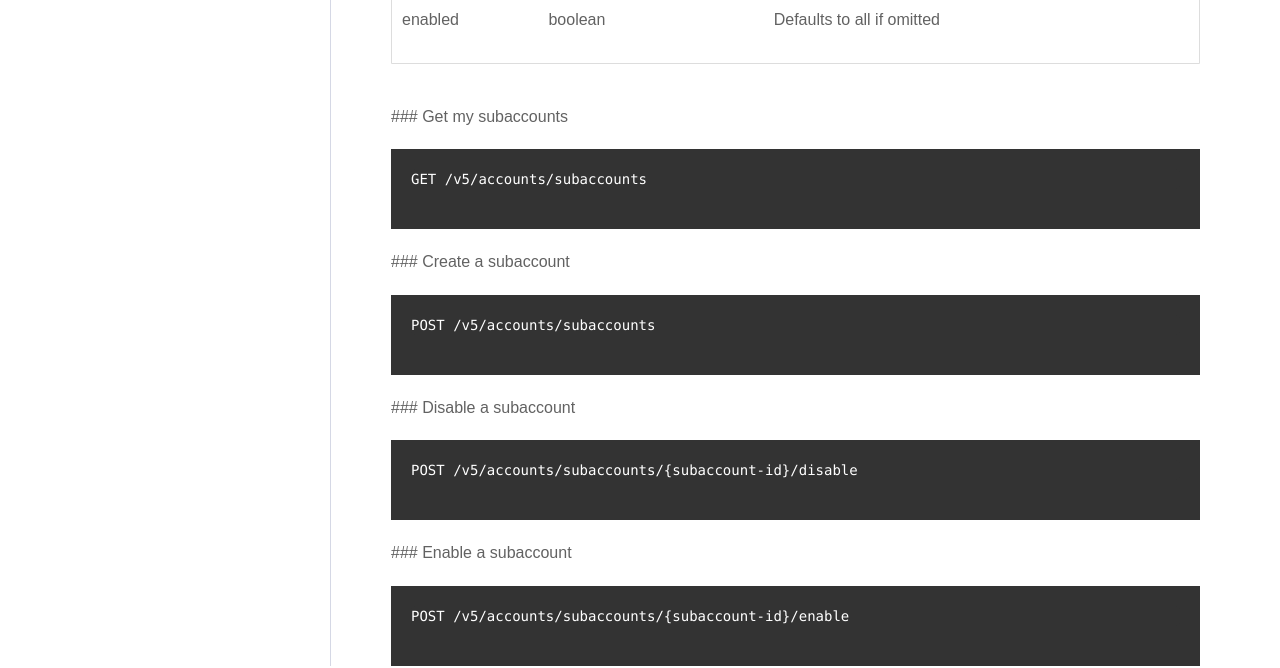
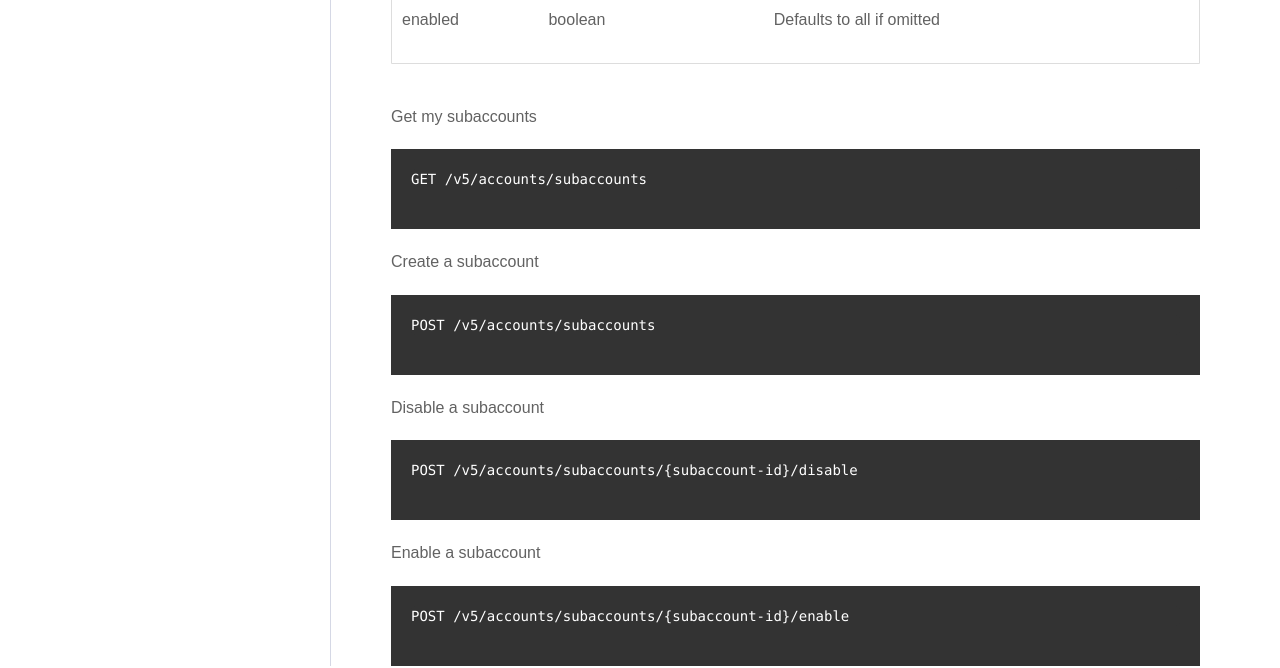
Before and after one commit to mailgun/documentation, a Sphinx documentation site: the page built from source/subaccounts.rst, in a window 1280 px wide and 900 px high, scrolled down 593 px. Shown: the part 214-882 px from the top of the window. Built offline with Sphinx 7.4.7, drawn with Linux system fonts in a browser that asks for light colours; a script that is not in the unit is left out; comment, search, counter and statistics services are not loaded.

```diff
--- a/source/subaccounts.rst
+++ b/source/subaccounts.rst
@@ -21,26 +21,26 @@ sort              array                    "asc" or "desc"
 enabled           boolean                  Defaults to all if omitted
 ================= ========== ============= =================================
 
-### Get my subaccounts
+Get my subaccounts
 
 .. code-block:: url
 
   GET /v5/accounts/subaccounts
 
 
-### Create a subaccount
+Create a subaccount
 
 .. code-block:: url
 
   POST /v5/accounts/subaccounts
 
-### Disable a subaccount
+Disable a subaccount
 
 .. code-block:: url
 
   POST /v5/accounts/subaccounts/{subaccount-id}/disable
 
-### Enable a subaccount
+Enable a subaccount
 
 .. code-block:: url
 
```
